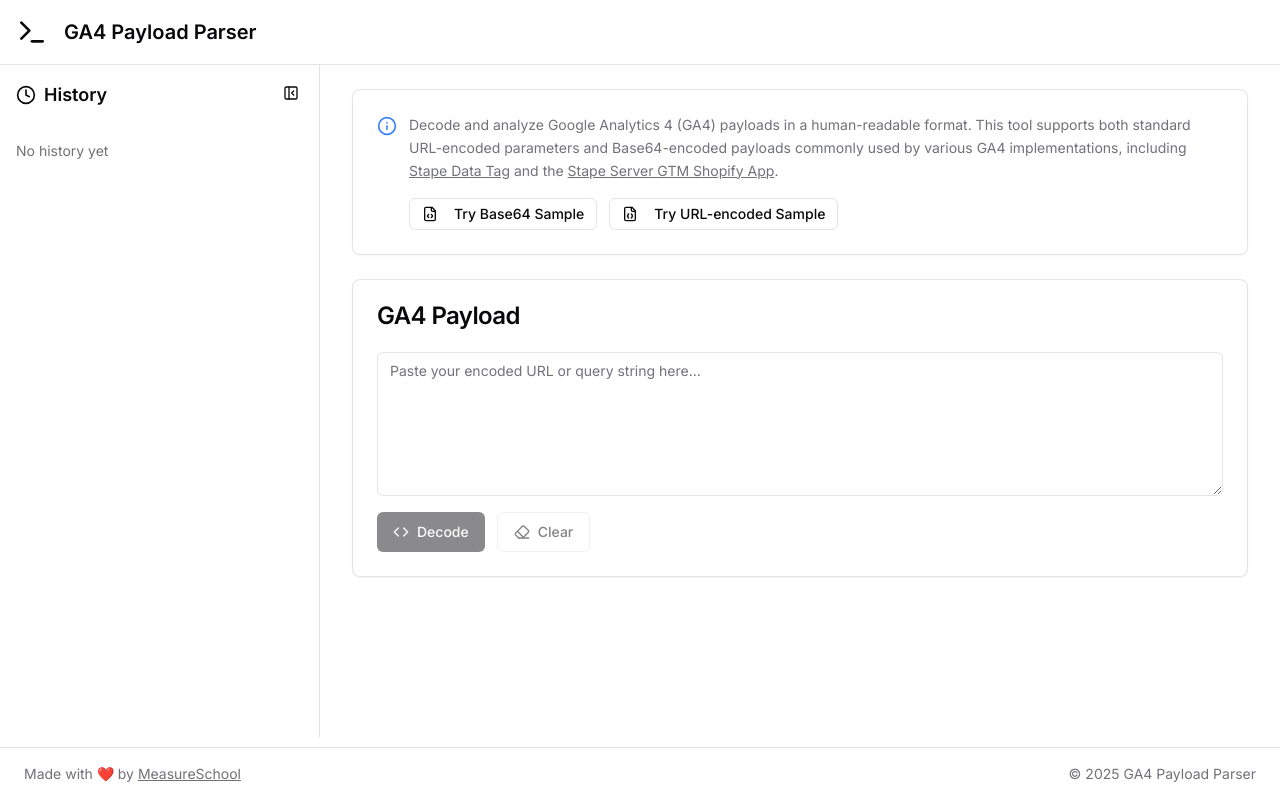
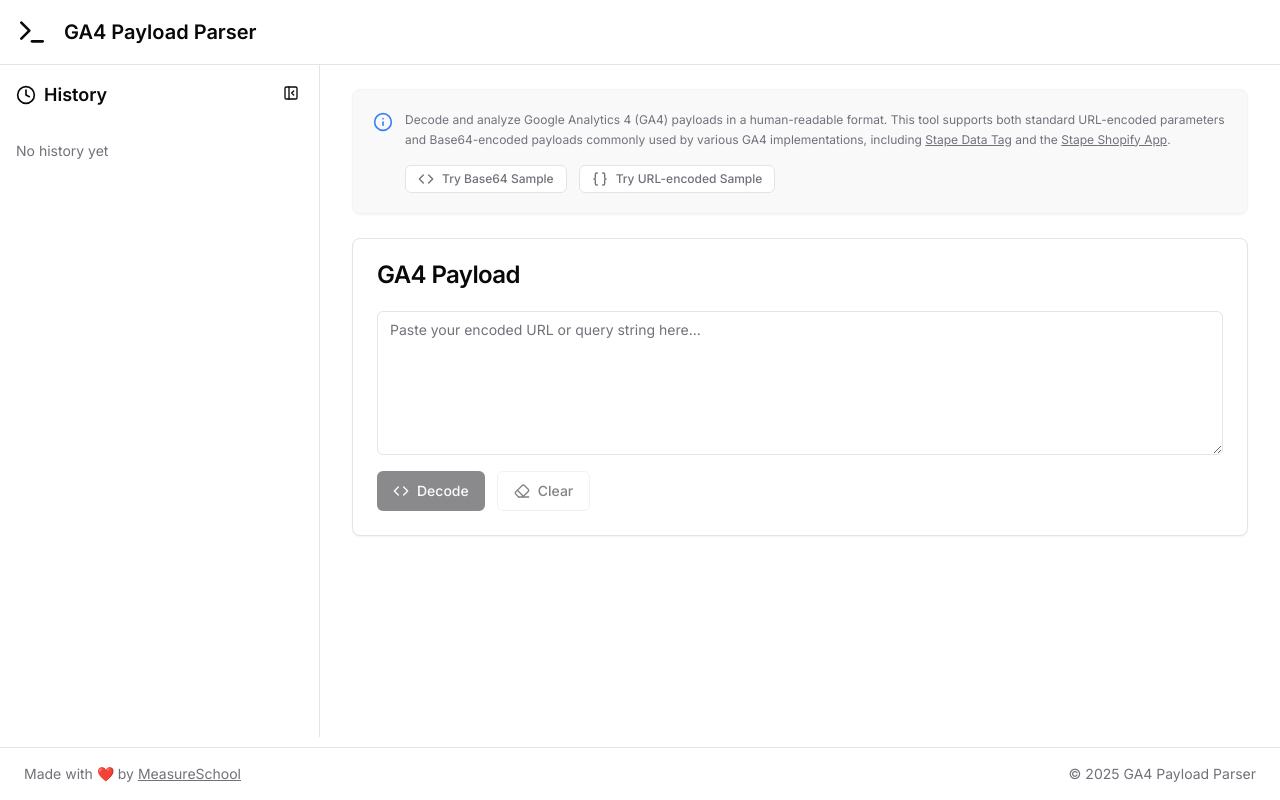
Before and after one commit to prabapro/ga4-payload-parser, a React (Vite) app: page / in a window 1280 px wide. Built offline with nearby package versions, Linux system fonts and the light colour scheme.

Commit message:
💄 resize info card

```diff
--- a/src/components/features/InfoComponent.tsx
+++ b/src/components/features/InfoComponent.tsx
@@ -3,7 +3,7 @@
 import React from 'react';
 import { Card, CardContent } from '@/components/ui/card';
 import { Button } from '@/components/ui/button';
-import { Info, FileCode, FileJson } from 'lucide-react';
+import { Info, Code, Braces } from 'lucide-react';
 
 interface InfoComponentProps {
   onLoadSample: (payload: string) => void;
@@ -18,13 +18,13 @@ const InfoComponent: React.FC<InfoComponentProps> = ({ onLoadSample }) => {
   };
 
   return (
-    <Card className="mb-6">
-      <CardContent className="pt-6">
+    <Card className="mb-6 border border-muted bg-zinc-100/50">
+      <CardContent className="p-5">
         <div className="flex items-start gap-3">
           <Info className="h-5 w-5 text-blue-500 mt-0.5 flex-shrink-0" />
           <div className="space-y-4">
             <div className="space-y-2">
-              <p className="text-sm text-muted-foreground leading-relaxed">
+              <p className="text-xs text-muted-foreground leading-relaxed">
                 Decode and analyze Google Analytics 4 (GA4) payloads in a
                 human-readable format. This tool supports both standard
                 URL-encoded parameters and Base64-encoded payloads commonly used
@@ -42,7 +42,7 @@ const InfoComponent: React.FC<InfoComponentProps> = ({ onLoadSample }) => {
                   target="_blank"
                   rel="noopener noreferrer"
                   className="underline hover:text-primary">
-                  Stape Server GTM Shopify App
+                  Stape Shopify App
                 </a>
                 .
               </p>
@@ -52,17 +52,17 @@ const InfoComponent: React.FC<InfoComponentProps> = ({ onLoadSample }) => {
               <Button
                 variant="outline"
                 size="sm"
-                className="h-8"
+                className="h-7 text-xs text-muted-foreground"
                 onClick={() => onLoadSample(samplePayloads.encoded)}>
-                <FileCode className="mr-2 h-4 w-4" />
+                <Code className="h-4 w-4" />
                 Try Base64 Sample
               </Button>
               <Button
                 variant="outline"
                 size="sm"
-                className="h-8"
+                className="h-7 text-xs text-muted-foreground"
                 onClick={() => onLoadSample(samplePayloads.unencoded)}>
-                <FileJson className="mr-2 h-4 w-4" />
+                <Braces className="h-4 w-4" />
                 Try URL-encoded Sample
               </Button>
             </div>
```
